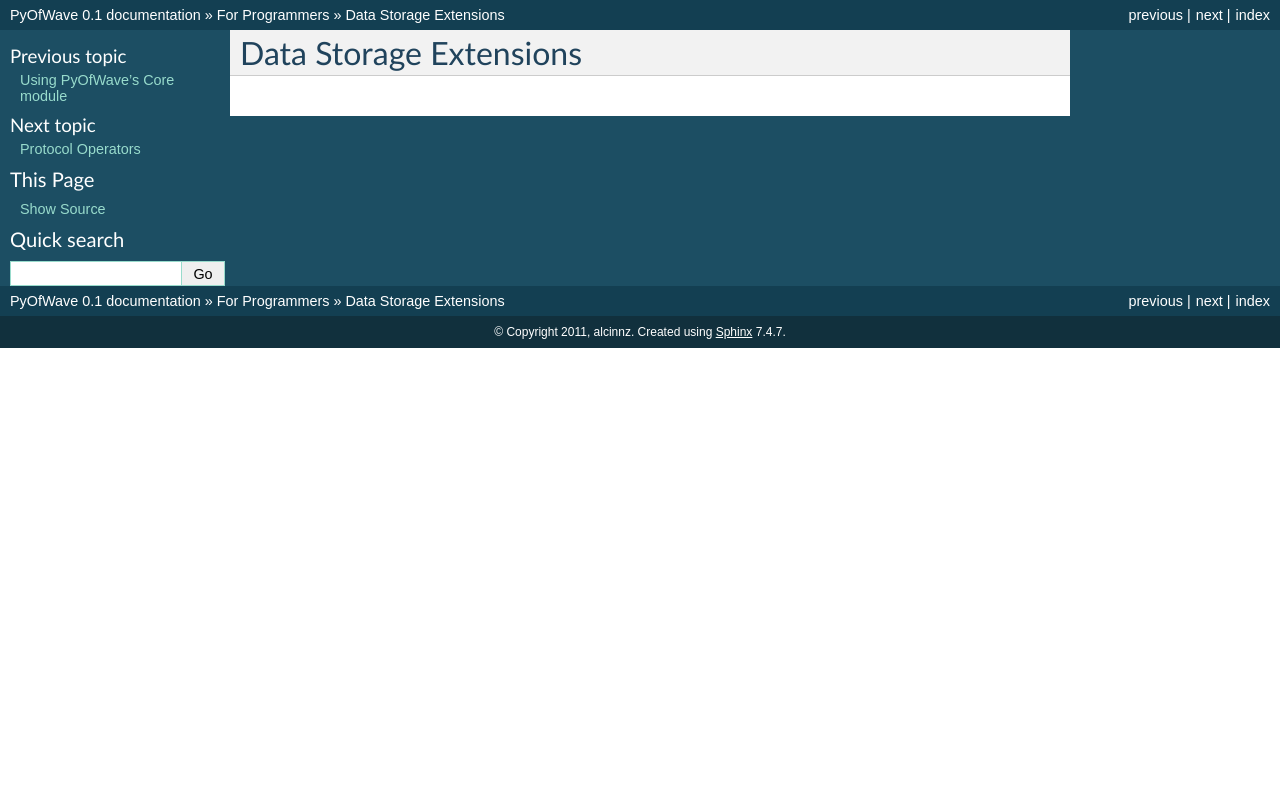
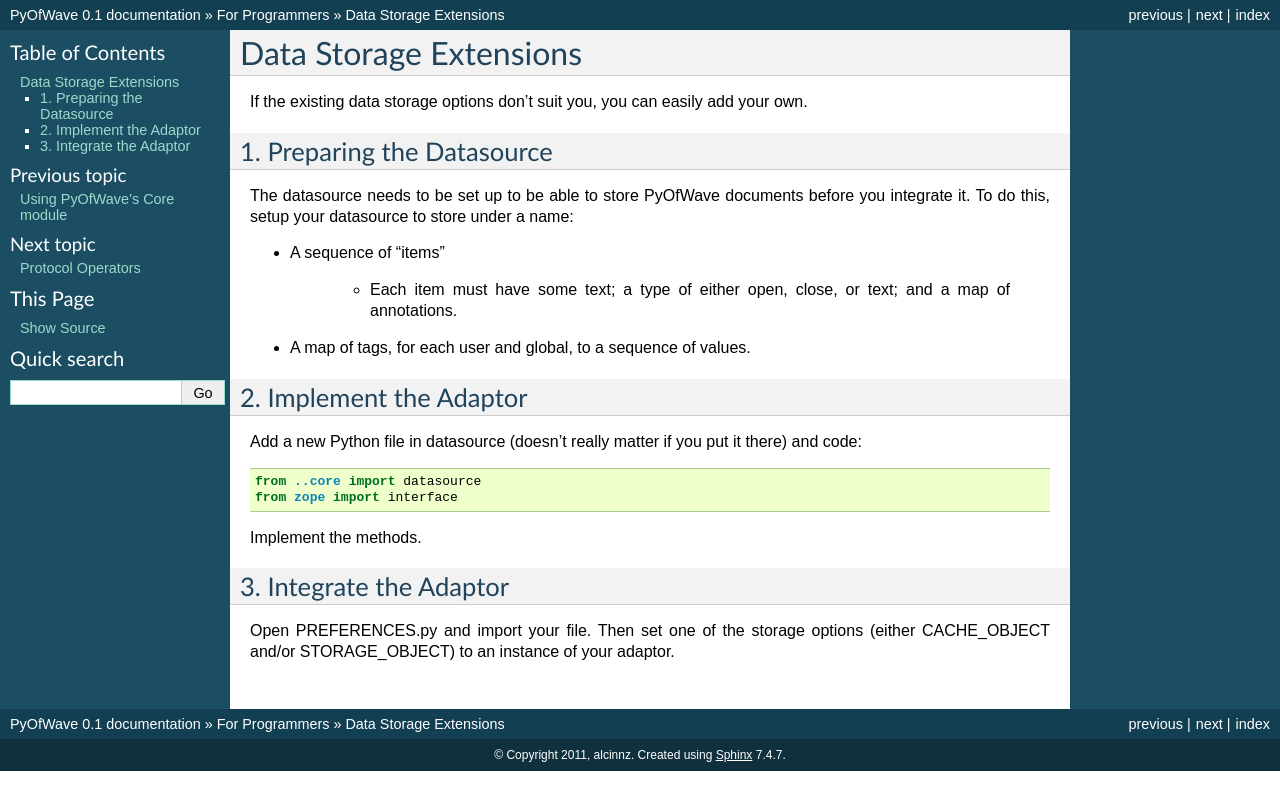
Before and after one commit to pyofwave/PyOfWave, a Sphinx documentation site: the page built from docs/server/source/Extending/DataStorage.rst, in a window 1280 px wide. Shown: the top 810 px of the page. Built offline with Sphinx 7.4.7, drawn with Linux system fonts in a browser that asks for light colours; pages that are not in the unit, such as notebooks, are missing from menus.

Commit message:
Edited docs/server/source/Extending/DataStorage.rst via GitHub

```diff
--- a/docs/server/source/Extending/DataStorage.rst
+++ b/docs/server/source/Extending/DataStorage.rst
@@ -1,2 +1,30 @@
 Data Storage Extensions
-=======================
+*****************************
+
+If the existing data storage options don't suit you, you can easily add your own.
+
+1. Preparing the Datasource
+====================
+
+The datasource needs to be set up to be able to store PyOfWave documents before you integrate it. To do this, setup your datasource to store under a name:
+
+- A sequence of "items"
+
+   - Each item must have some text; a type of either open, close, or text; and a map of annotations.
+
+- A map of tags, for each user and global, to a sequence of values.
+
+2. Implement the Adaptor
+===================
+
+Add a new Python file in datasource (doesn't really matter if you put it there) and code::
+
+   from ..core import datasource
+   from zope import interface
+
+Implement the methods.
+
+3. Integrate the Adaptor
+=================
+
+Open PREFERENCES.py and import your file. Then set one of the storage options (either CACHE_OBJECT and/or STORAGE_OBJECT) to an instance of your adaptor.
```
